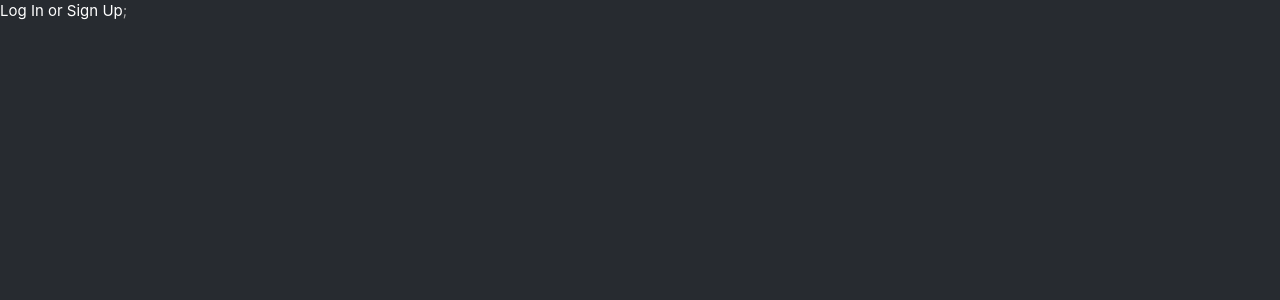
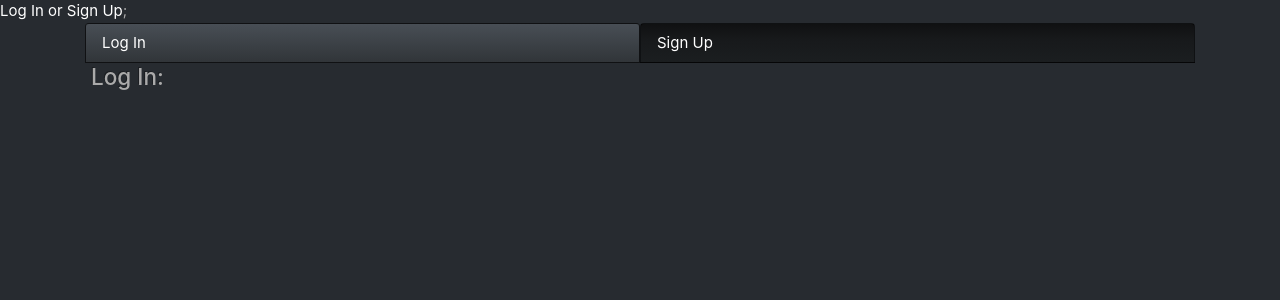
Before and after one commit to Build-Week-Saltiest-Hacker-News-1/Front-End, a React (Create React App) app: page /auth in a window 1280 px wide. Shown: the top 300 px of the page. Built offline with nearby package versions, Linux system fonts and the light colour scheme.

Commit message:
Added Router, placeholder components, tabbed area for login and signup forms

```diff
--- a/package.json
+++ b/package.json
@@ -7,11 +7,13 @@
     "@testing-library/react": "^9.3.2",
     "@testing-library/user-event": "^7.1.2",
     "bootswatch": "^4.4.1",
+    "formik": "^2.0.8",
     "react": "^16.12.0",
     "react-dom": "^16.12.0",
     "react-router-dom": "^5.1.2",
     "react-scripts": "3.3.0",
-    "reactstrap": "^8.2.0"
+    "reactstrap": "^8.2.0",
+    "yup": "^0.28.0"
   },
   "scripts": {
     "start": "react-scripts start",
--- a/src/App.js
+++ b/src/App.js
@@ -4,12 +4,19 @@ import { Route, Link } from 'react-router-dom'
 import Auth from './components/Auth';
 import Feed from './components/Feed';
 import Saved from './components/Saved';
+import { Container } from 'reactstrap';
 
 let auth = false;
 
 function App() {
   return (
     <div className='App'>
+      {
+          auth ?
+          <Link to='/saved'>View Saved Posts</Link> :
+          <Link to='/auth'>Log In or Sign Up</Link>
+        };
+      <Container>
         <Route exact path='/'>
           <Feed />
         </Route>
@@ -19,13 +26,7 @@ function App() {
         <Route exact path='/saved'>
           <Saved />
         </Route>
-      {
-        auth ?
-        <Link to='/saved'>View Saved Posts</Link> :
-        <Link to='/auth'>Log In or Sign Up</Link>
-      };
-
-
+      </Container>
     </div>
   );
 }
--- a/src/components/Auth.js
+++ b/src/components/Auth.js
@@ -1,12 +1,49 @@
-import React from 'react';
-import {} from 'reactstrap';
+import React, { useState } from 'react';
+import { TabContent, TabPane, Nav, NavItem, NavLink, Card, Button, CardTitle, CardText, Row, Col } from 'reactstrap';
+import classnames from 'classnames';
 
 const Auth = () => {
-    return (
-        <>
+  const [activeTab, setActiveTab] = useState('1');
 
-        </>
-    );
+  const toggle = tab => {
+      if(activeTab !== tab) setActiveTab(tab);
+  }
+
+  return (
+    <div>
+      <Nav tabs>
+        <NavItem style={{width: '50%'}}>
+            <NavLink
+            className={classnames({ active: activeTab === '1' })}
+            onClick={() => { toggle('1'); }}
+            >Log In</NavLink>
+        </NavItem>
+        <NavItem style={{width: '50%'}}>
+            <NavLink
+            className={classnames({ active: activeTab === '2' })}
+            onClick={() => { toggle('2'); }}
+            >Sign Up</NavLink>
+        </NavItem>
+      </Nav>
+      <TabContent activeTab={activeTab}>
+        <TabPane tabId="1">
+          <Row>
+            <Col xs='6'>
+              <h4>&nbsp;Log In:</h4>
+            </Col>
+          </Row>
+        </TabPane>
+        <TabPane tabId="2">
+          <Row>
+            <Col xs='6'></Col>
+            <Col xs='6'>
+              <h4>Sign Up:</h4>
+            </Col>
+          </Row>
+        </TabPane>
+      </TabContent>
+    </div>
+  );
 }
 
 export default Auth;
```
Also changed, not shown: 1 other file (tests, documents, lock files or other folders). Lines whose indentation alone changed are shown as unchanged.
